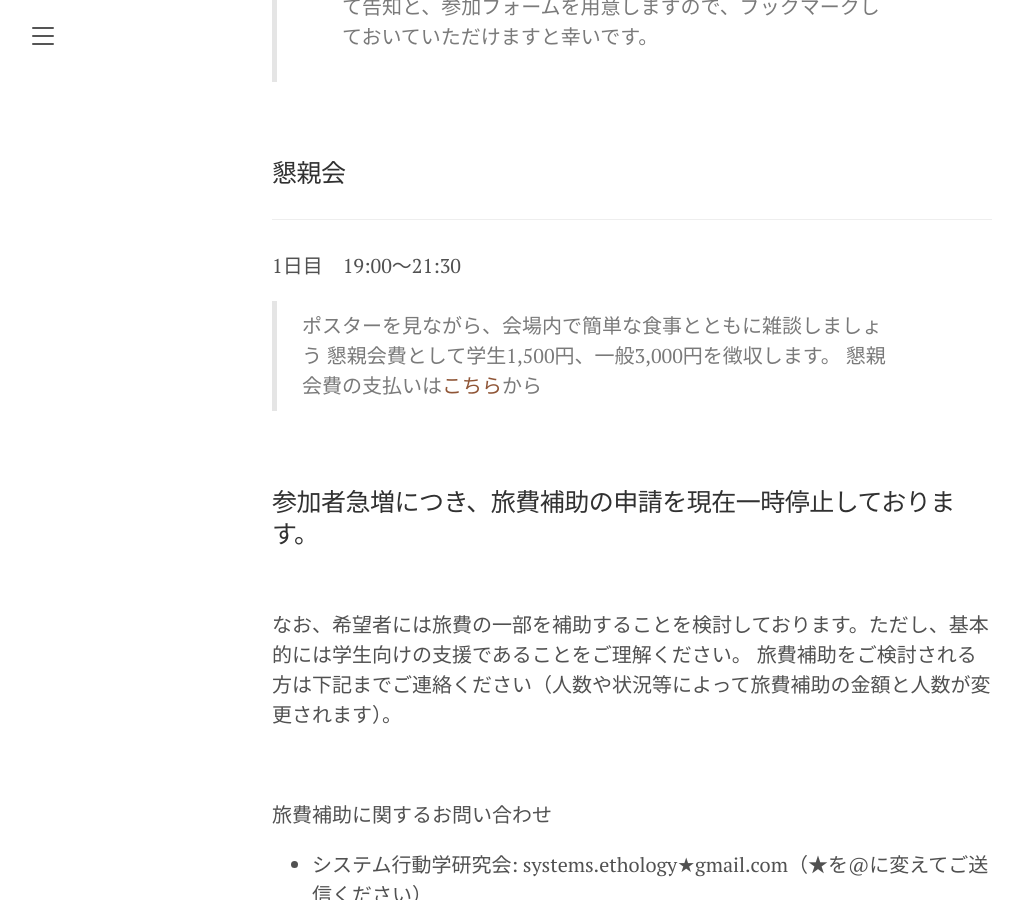
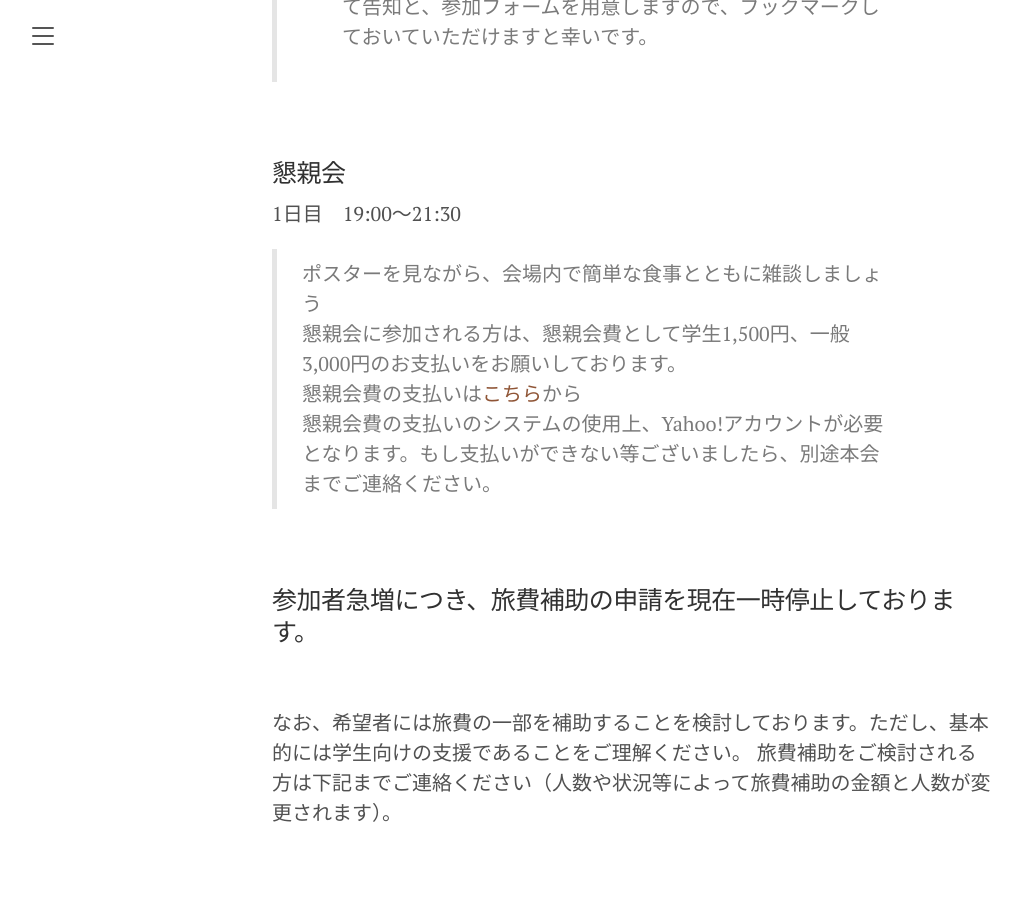
Before and after one commit to SystemsEthology/website, a Jekyll site: the page built from event_01/conference01_join.md, in a window 1280 px wide and 900 px high, scrolled down 1312 px. Shown: the whole window, without its empty margins (8-1031 px from the left). Built offline with Jekyll 4.4.1, drawn with Linux system fonts in a browser that asks for light colours.

Commit message:
Update conference01_join.md

```diff
--- a/event_01/conference01_join.md
+++ b/event_01/conference01_join.md
@@ -30,12 +30,13 @@ order: 5
 
 
 ### 懇親会
-***
+
 1日目　19:00〜21:30
 
 > ポスターを見ながら、会場内で簡単な食事とともに雑談しましょう
-> 懇親会費として学生1,500円、一般3,000円を徴収します。
+> 懇親会に参加される方は、懇親会費として学生1,500円、一般3,000円のお支払いをお願いしております。
 > 懇親会費の支払いは[こちら](https://passmarket.yahoo.co.jp/event/show/detail/02ux05v05pe41.html)から
+> 懇親会費の支払いのシステムの使用上、Yahoo!アカウントが必要となります。もし支払いができない等ございましたら、別途本会までご連絡ください。
 
 <br>
 
```
